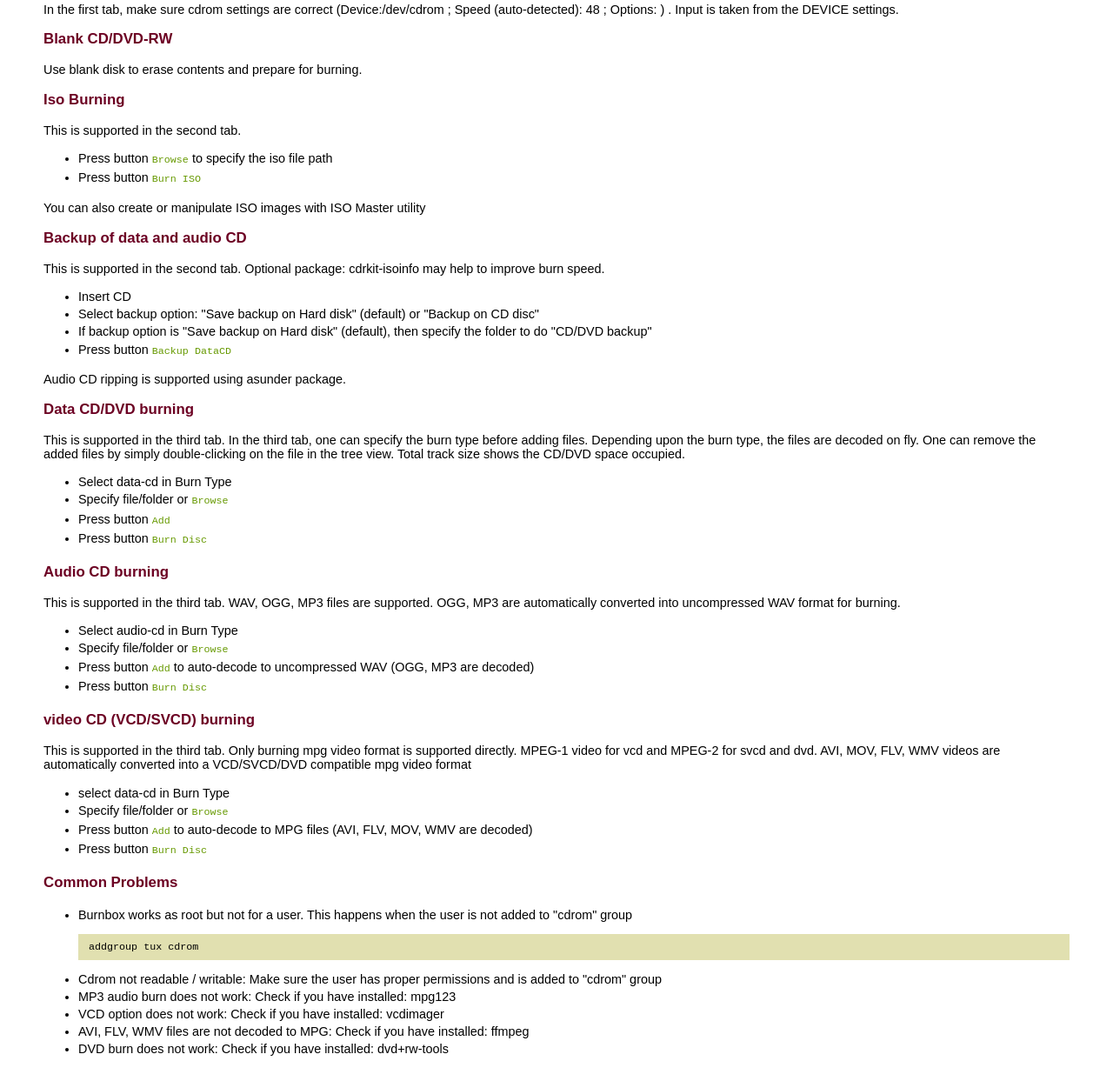
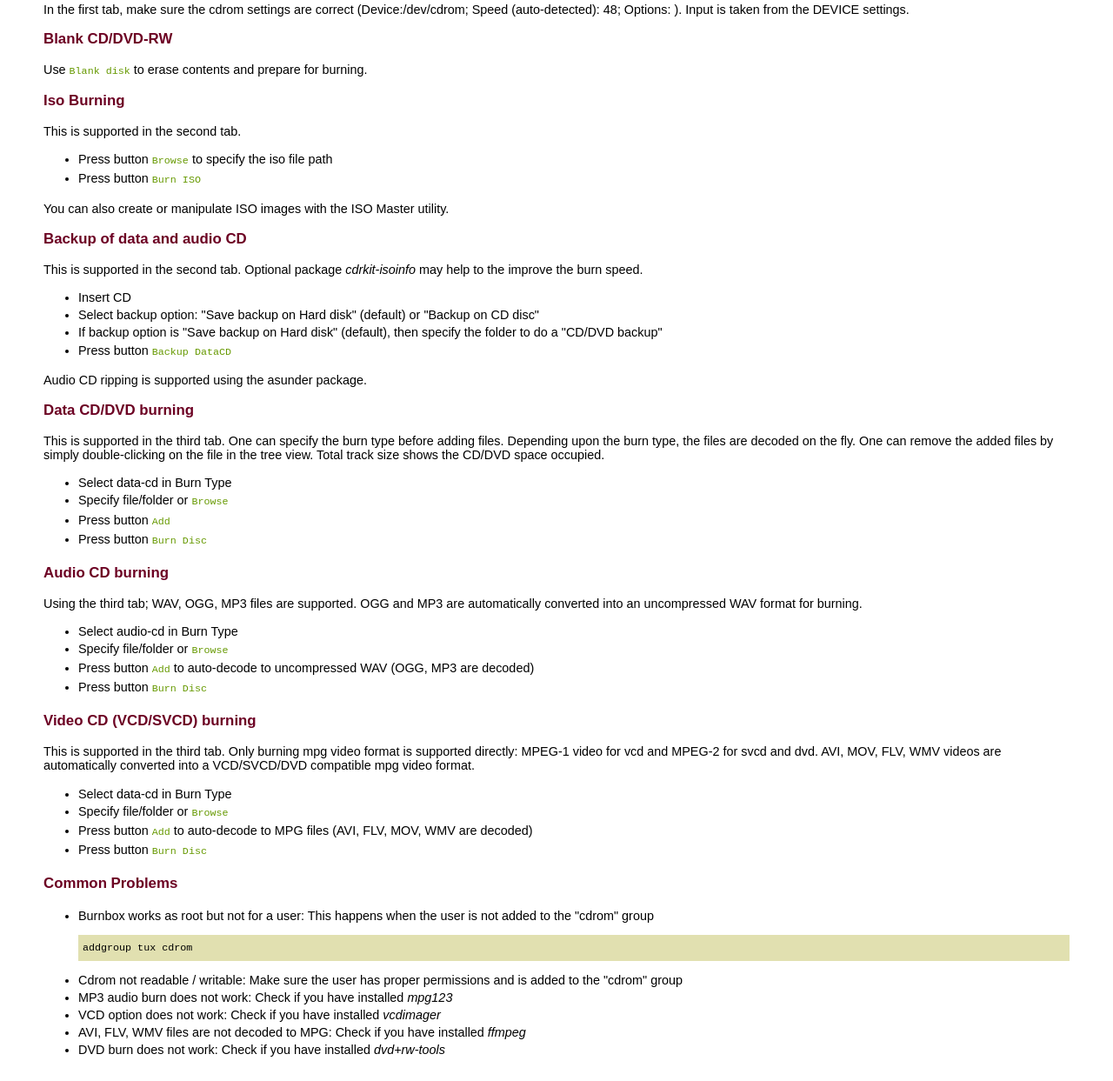
Before and after one commit to SliTaz-official/slitaz-tools, a plain HTML site: page doc/burnbox.html in a window 1280 px wide. Shown: the part 288-1531 px from the top of the page at 87% size. Drawn offline with Linux system fonts and the light colour scheme.

Commit message:
Tidy edits Burnbox and docs

```diff
--- a/doc/burnbox.html
+++ b/doc/burnbox.html
@@ -33,71 +33,72 @@
 <h3>About</h3>
 <p>
 Burnbox supports:
+</p>
 <ul>
-	<li>iso burning </li>
-	<li>backup of data and audio CD </li>
-	<li>data CD/DVD burning (DVD burn requires an optional package: dvd+rw-tools)</li>
-	<li>audio CD burning (MP3 requires an optional package: mpg123)</li>
-	<li>video CD (VCD/SVCD) burning ( requires packages: vcdimager, ffmpeg)</li>
+	<li>ISO burning</li>
+	<li>Backup of data and audio CDs</li>
+	<li>Data CD/DVD burning (DVD burning requires an optional package <em>dvd+rw-tools</em>)</li>
+	<li>Audio CD burning (MP3 requires an optional package <em>mpg123</em>)</li>
+	<li>Video CD (VCD/SVCD) burning (requires packages <em>vcdimager</em> and <em>ffmpeg</em>)</li>
 </ul>
-
-</p>
 
 <h3>General Device Settings</h3>
 <p>
-In the first tab, make sure cdrom settings are correct (Device:/dev/cdrom ; Speed (auto-detected): 48 ; Options: ) .
+In the first tab, make sure the cdrom settings are correct (Device:/dev/cdrom; Speed (auto-detected): 48; Options: ).
 Input is taken from the DEVICE settings.
 </p>
 
 <h3>Blank CD/DVD-RW</h3>
 <p>
-Use blank disk to erase contents and prepare for burning.
+Use <code>Blank disk</code> to erase contents and prepare for burning.
 </p>
 
 <h3>Iso Burning</h3>
 <p>
 This is supported in the second tab.
+</p>
 <ul>
-	<li>Press button <code> Browse</code> to specify the iso file path  </li>
-	<li>Press button <code> Burn ISO</code></li>
+	<li>Press button <code>Browse</code> to specify the iso file path</li>
+	<li>Press button <code>Burn ISO</code></li>
 </ul>
-You can also create or manipulate ISO images with ISO Master utility
+<p>
+You can also create or manipulate ISO images with the ISO Master utility.
 </p>
 
 <h3>Backup of data and audio CD</h3>
 <p>
-This is supported in the second tab. Optional package: cdrkit-isoinfo may help to improve burn speed.
+This is supported in the second tab. Optional package <em>cdrkit-isoinfo</em> may help to the improve the burn speed.
+</p>
 <ul>
 	<li>Insert CD</li>
 	<li>Select backup option: "Save backup on Hard disk" (default) or "Backup on CD disc"</li>
-	<li>If backup option is "Save backup on Hard disk" (default), then specify the folder to do "CD/DVD backup"</li>
-	<li>Press button <code> Backup DataCD</code></li>
+	<li>If backup option is "Save backup on Hard disk" (default), then specify the folder to do a "CD/DVD backup"</li>
+	<li>Press button <code>Backup DataCD</code></li>
 </ul>
-Audio CD ripping is supported using asunder package.
-
+<p>
+Audio CD ripping is supported using the asunder package.
 </p>
 
 <h3>Data CD/DVD burning</h3>
 <p>
-This is supported in the third tab. In the third tab, one can specify the burn type before adding files.
-Depending upon the burn type, the files are decoded on fly.
+This is supported in the third tab. One can specify the burn type before adding files.
+Depending upon the burn type, the files are decoded on the fly.
 One can remove the added files by simply double-clicking on the file in the tree view.
 Total track size shows the CD/DVD space occupied.
+</p>
 
 <ul>
 	<li>Select data-cd in Burn Type</li>
-	<li>Specify file/folder or <code> Browse</code> </li>
-	<li>Press button <code> Add</code> </li>
-	<li>Press button <code> Burn Disc</code></li>
+	<li>Specify file/folder or <code>Browse</code></li>
+	<li>Press button <code>Add</code></li>
+	<li>Press button <code>Burn Disc</code></li>
 </ul>
-
-
-</p>
 
 <h3>Audio CD burning</h3>
 <p>
-This is supported in the third tab. WAV, OGG, MP3 files are supported.
-OGG, MP3 are automatically converted into uncompressed WAV format for burning.
+Using the third tab; WAV, OGG, MP3 files are supported.
+OGG and MP3 are automatically converted into an uncompressed WAV format for burning.
+</p>
 <ul>
 	<li>Select audio-cd in Burn Type</li>
 	<li>Specify file/folder or <code> Browse</code></li>
@@ -105,33 +106,27 @@ OGG, MP3 are automatically converted into uncompressed WAV format for burning.
 	<li>Press button <code> Burn Disc</code></li>
 </ul>
 
+<h3>Video CD (VCD/SVCD) burning</h3>
+<p>
+This is supported in the third tab. Only burning mpg video format is supported directly: MPEG-1 video for vcd and MPEG-2 for svcd and dvd.
+AVI, MOV, FLV, WMV videos are automatically converted into a VCD/SVCD/DVD compatible mpg video format.
 </p>
-
-<h3>video CD (VCD/SVCD) burning</h3>
-<p>
-This is supported in the third tab. Only burning mpg video format is supported directly. MPEG-1 video for vcd and MPEG-2 for svcd and dvd.
-AVI, MOV, FLV, WMV videos are automatically converted into a VCD/SVCD/DVD compatible mpg video format
 <ul>
-	<li>select data-cd in Burn Type</li>
-	<li>Specify file/folder or <code> Browse</code></li>
-	<li>Press button <code> Add</code> to auto-decode to MPG files (AVI, FLV, MOV, WMV are decoded)</li>
-	<li>Press button <code> Burn Disc</code></li>
+	<li>Select data-cd in Burn Type</li>
+	<li>Specify file/folder or <code>Browse</code></li>
+	<li>Press button <code>Add</code> to auto-decode to MPG files (AVI, FLV, MOV, WMV are decoded)</li>
+	<li>Press button <code>Burn Disc</code></li>
 </ul>
 
-</p>
-
 <h3>Common Problems</h3>
-<p>
 <ul>
-	<li> Burnbox works as root but not for a user. This happens when the user is not added to "cdrom" group <pre> addgroup tux cdrom</pre> </li>
-	<li> Cdrom not readable / writable: Make sure the user has proper permissions and is added to "cdrom" group</li>
-	<li> MP3 audio burn does not work: Check if you have installed: mpg123 </li>
-	<li> VCD option does not work: Check if you have installed: vcdimager </li>
-	<li> AVI, FLV, WMV files are not decoded to MPG: Check if you have installed: ffmpeg </li>
-	<li> DVD burn does not work: Check if you have installed: dvd+rw-tools  </li>
+	<li>Burnbox works as root but not for a user: This happens when the user is not added to the "cdrom" group <pre>addgroup tux cdrom</pre></li>
+	<li>Cdrom not readable / writable: Make sure the user has proper permissions and is added to the "cdrom" group</li>
+	<li>MP3 audio burn does not work: Check if you have installed <em>mpg123</em></li>
+	<li>VCD option does not work: Check if you have installed <em>vcdimager</em></li>
+	<li>AVI, FLV, WMV files are not decoded to MPG: Check if you have installed <em>ffmpeg</em></li>
+	<li>DVD burn does not work: Check if you have installed <em>dvd+rw-tools</em></li>
 </ul>
-
-</p>
 
 <!-- End content -->
 </div>
```
Also changed, not shown: 1 other file.
